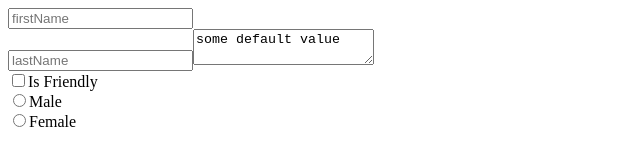
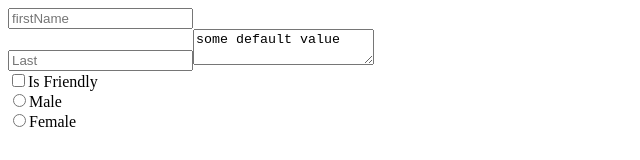
Before and after one commit to Sridharr92/react, a React (Create React App) app: page / in a window 1280 px wide. Shown: the top 160 px of the page, without its empty margins (0-640 px from the left). Built offline with nearby package versions, Linux system fonts and the light colour scheme.

Commit message:
last name edit

```diff
--- a/src/App.js
+++ b/src/App.js
@@ -521,7 +521,7 @@ class App extends Component{
 				 type="text"
 				 value={this.state.lastName}
 				 name="lastName"
-				 placeholder="lastName"
+				 placeholder="Last"
 				 onChange={this.handleChange}
 				/>
 				<textarea
```
